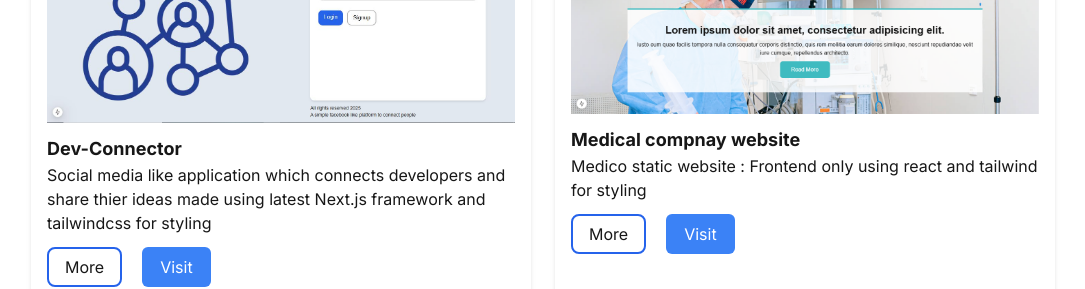
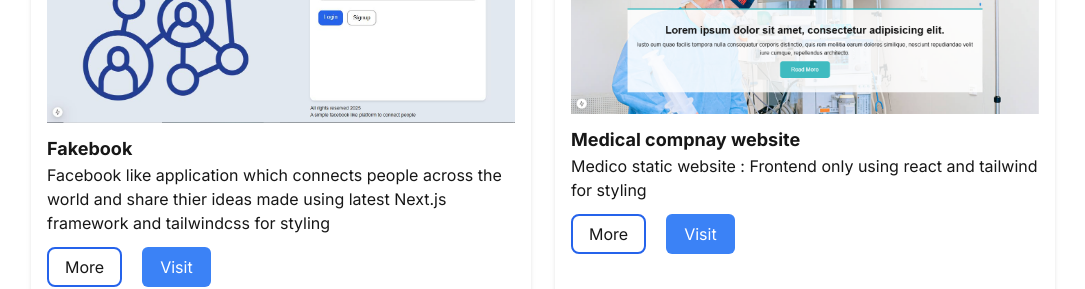
Before and after one commit to amaniCoding/amani-portifolio, a Next.js app: page / in a window 1280 px wide. Shown: the part 2120-2409 px from the top of the page, without its empty margins (97-1182 px from the left). Built offline with nearby package versions, Linux system fonts and the light colour scheme.

Commit message:
'updatedui;

```diff
--- a/app/ui/works.tsx
+++ b/app/ui/works.tsx
@@ -105,8 +105,8 @@ export default function Works() {
     },
     {
       id: 3,
-      title: "Dev-Connector",
-      description: 'Social media like application which connects developers and share thier ideas made using latest Next.js framework and tailwindcss for styling',
+      title: "Fakebook",
+      description: 'Facebook like application which connects people across the world and share thier ideas made using latest Next.js framework and tailwindcss for styling',
       photo: "/works/wo-3/wall.jpg",
       link: "https://divconnector.vercel.app",
 
```
